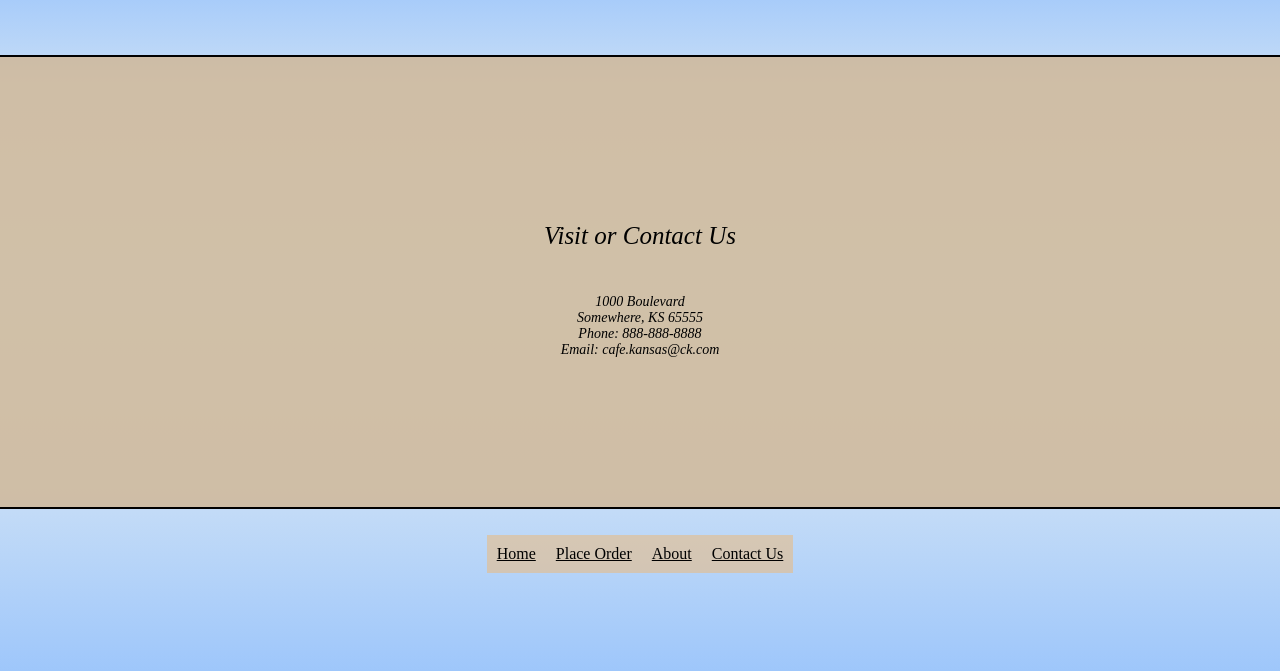
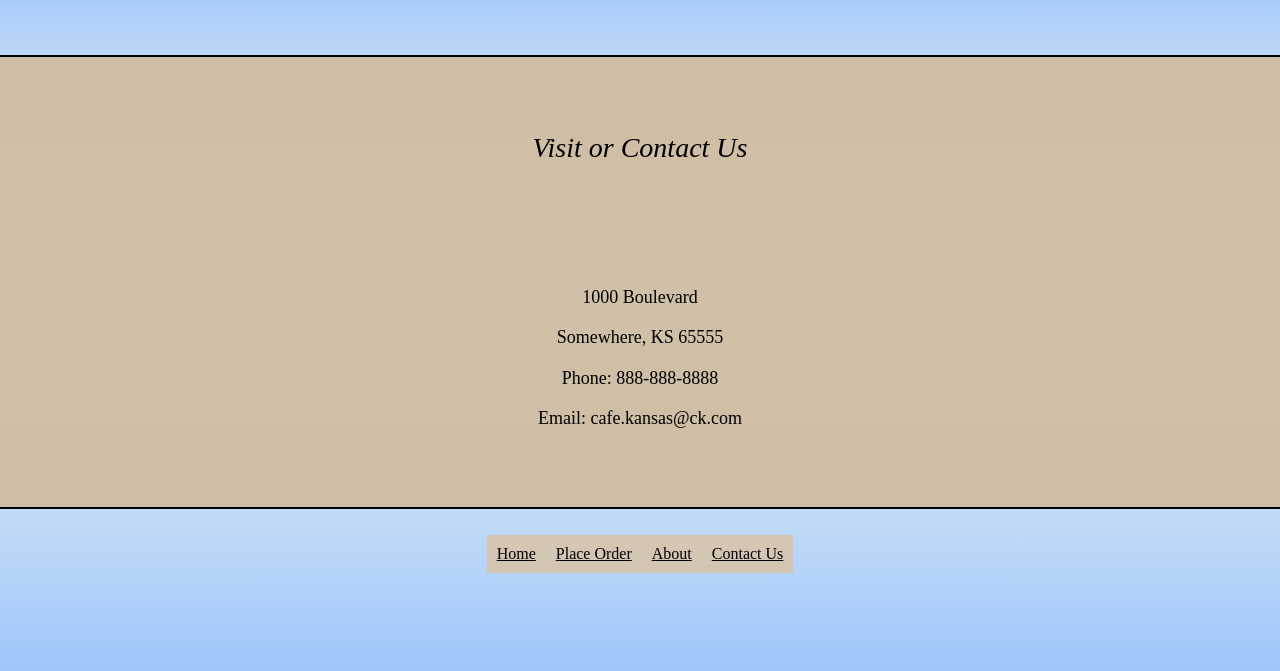
Before and after one commit to sage-church/cafe-kansas-site, a plain HTML site: page cafe_kansas_html/cafe_contact.html in a window 1280 px wide. Shown: the part 115-786 px from the top of the page. Drawn offline with Linux system fonts and the light colour scheme.

Commit message:
contact page formatted

```diff
--- a/cafe_kansas_css/contact.css
+++ b/cafe_kansas_css/contact.css
@@ -1,14 +1,23 @@
 .contact-header{
     height: 30px;
+    min-width: 270px;
     margin-top: 15px;
     text-align: center;
     font-weight: normal;
-    font-size: 25px;
+    font-size: 28px;
     font-style: italic;
 }
-address{
+#address{
+    display: flex;
+    flex-direction: column;
+    justify-content: space-evenly;
+    align-items: center;
+    height: 180px;
+}
+.address-text{
     text-align: center;
-    font-size: 14px;
+    font-size: 18px;
+    min-width: 254px;
 }
 .sub-contact-div{
     margin-top: auto;
--- a/cafe_kansas_css/shared.css
+++ b/cafe_kansas_css/shared.css
@@ -106,6 +106,8 @@ hr{
     border-bottom: 2px solid black;
     display: flex;
     flex-direction: column;
+    justify-content: space-evenly;
+    align-items: center;
 }
 footer{
     margin: 0 0 25px 0;
--- a/cafe_kansas_html/cafe_contact.html
+++ b/cafe_kansas_html/cafe_contact.html
@@ -34,18 +34,20 @@
     </header>
     <main>
         <div class='divider-div'>
-            <div class='sub-contact-div'>
-                <h5 class='contact-header'>Visit or Contact Us</h5>
-                <address>
+            <h5 class='contact-header'>Visit or Contact Us</h5>
+            <div id="address">
+                <div class="address-text">
                     1000 Boulevard
-                    <br class='add-info'>
+                </div>
+                <div class="address-text">
                     Somewhere, KS 65555
-                    <br class='add-info'>
+                </div>
+                <div class="address-text">
                     Phone: 888-888-8888
-                    <br class='add-info'>
+                </div>
+                <div class="address-text">
                     Email: cafe.kansas@ck.com
-                    <br class='add-info'>
-                </address>
+                </div>
             </div>
         </div>
     </main>
```
Also changed, not shown: 1 other file.
